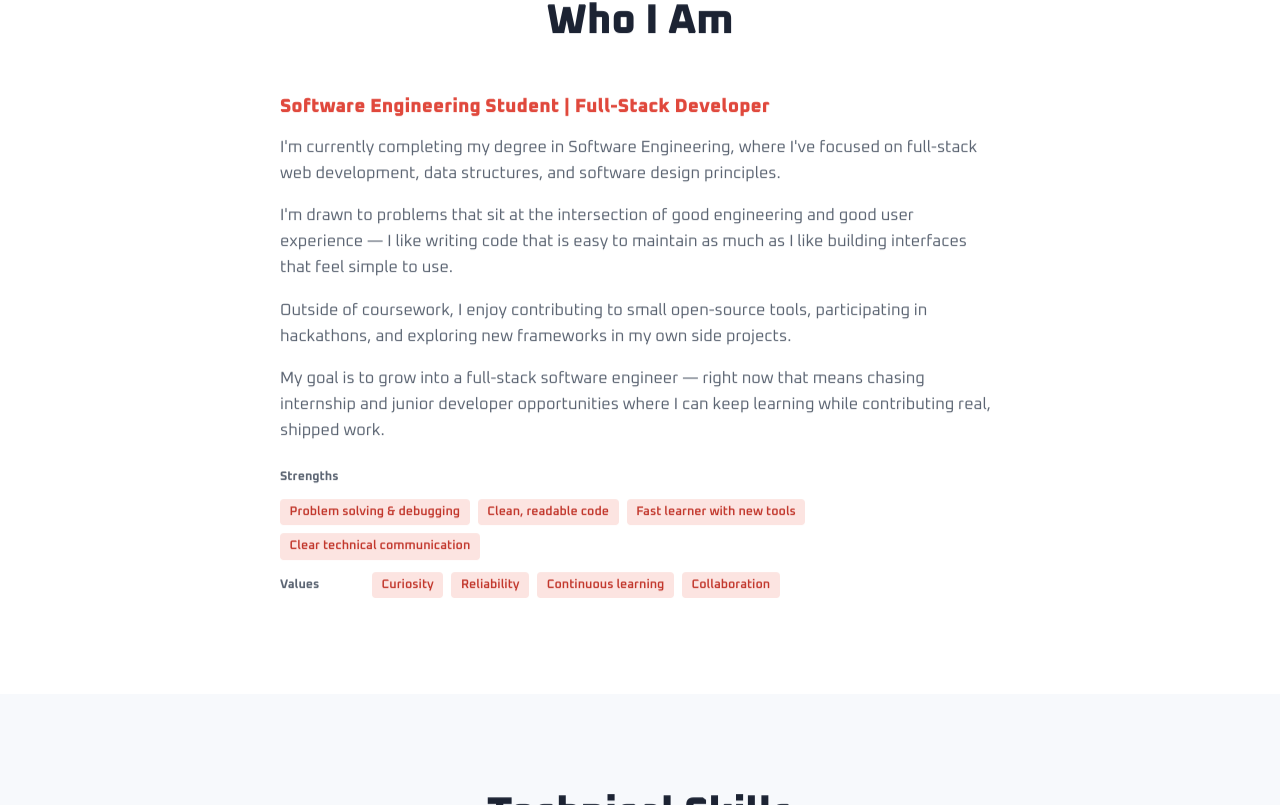
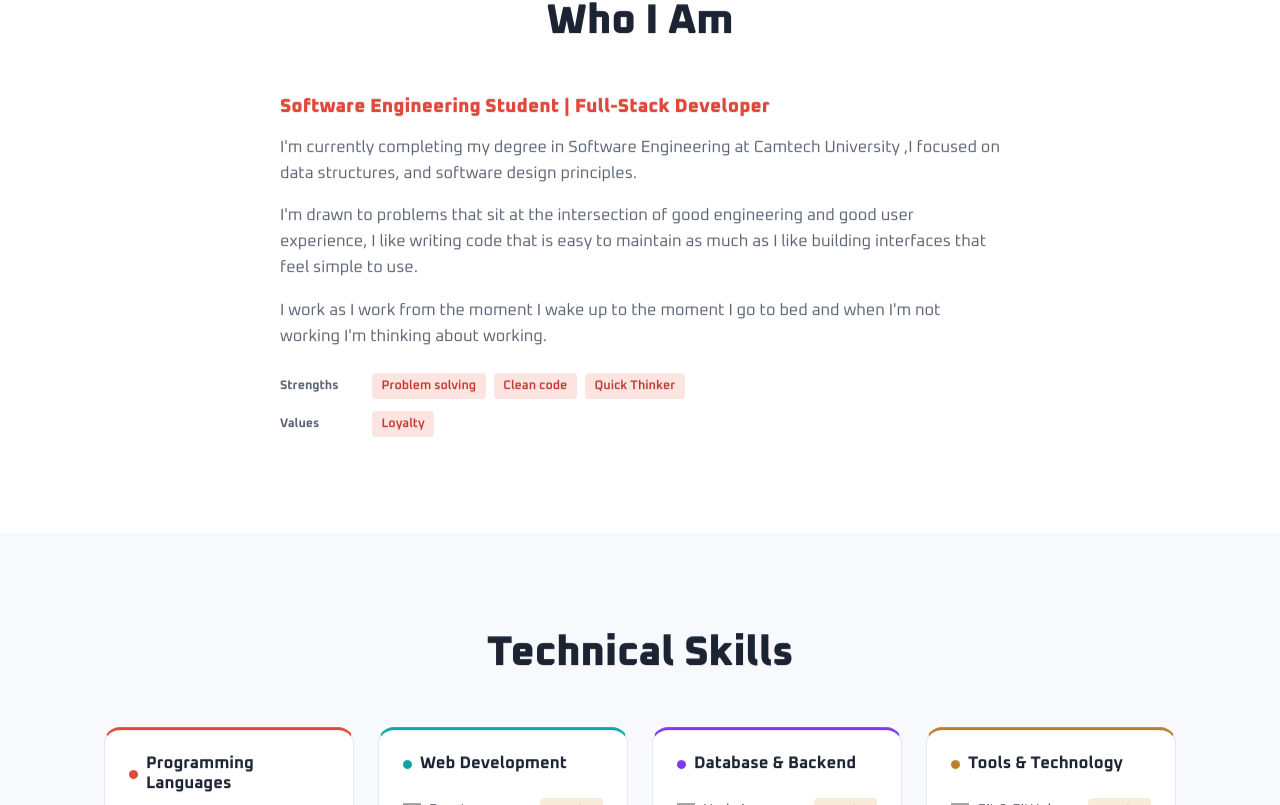
Before and after one commit to pp6025010082-beep/Portfolio-Website, a React (Vite) app in the folder client/: page / in a window 1280 px wide. Shown: the part 695-1500 px from the top of the page. Built offline with nearby package versions, Linux system fonts and the light colour scheme; no server answers; grey boxes are pictures that could not be loaded.

Commit message:
Update About/Contact copy and trim env example comments

```diff
--- a/client/src/components/ContactForm.jsx
+++ b/client/src/components/ContactForm.jsx
@@ -34,7 +34,7 @@ function validate(values) {
 export default function ContactForm() {
   const [values, setValues] = useState(EMPTY_FORM);
   const [errors, setErrors] = useState({});
-  const [status, setStatus] = useState("idle"); // idle | submitting | success | error
+  const [status, setStatus] = useState("idle");
   const [serverError, setServerError] = useState("");
 
   const handleChange = (event) => {
--- a/client/src/components/sections/Contact.jsx
+++ b/client/src/components/sections/Contact.jsx
@@ -17,7 +17,6 @@ export default function Contact() {
         <FadeInSection>
           <SectionHeading
             title="Let's Work Together"
-            subtitle="Have an opportunity or question? Send a message and I'll get back to you soon."
           />
         </FadeInSection>
 
--- a/client/src/data/content.js
+++ b/client/src/data/content.js
@@ -4,7 +4,6 @@
 export const profile = {
   name: "Phok Phallaoudom",
   title: "Software Engineering Student",
-  tagline: "I build clean, reliable, full-stack web applications.",
   intro:
     "I'm a software engineering student who enjoys turning ideas into working products — from responsive front ends to REST APIs and databases. I'm currently looking for internship and junior developer opportunities.",
   email: "phallaoudomphok@gmail.com",
@@ -17,24 +16,20 @@ export const profile = {
 export const about = {
   headline: "Software Engineering Student | Full-Stack Developer",
   paragraphs: [
-    "I'm currently completing my degree in Software Engineering, where I've focused on full-stack web development, data structures, and software design principles.",
-    "I'm drawn to problems that sit at the intersection of good engineering and good user experience — I like writing code that is easy to maintain as much as I like building interfaces that feel simple to use.",
-    "Outside of coursework, I enjoy contributing to small open-source tools, participating in hackathons, and exploring new frameworks in my own side projects.",
-    "My goal is to grow into a full-stack software engineer — right now that means chasing internship and junior developer opportunities where I can keep learning while contributing real, shipped work.",
+    "I'm currently completing my degree in Software Engineering at Camtech University ,I focused on data structures, and software design principles.",
+    "I'm drawn to problems that sit at the intersection of good engineering and good user experience, I like writing code that is easy to maintain as much as I like building interfaces that feel simple to use.",
+    "I work as I work from the moment I wake up to the moment I go to bed and when I'm not working I'm thinking about working.",
   ],
   strengths: [
-    "Problem solving & debugging",
-    "Clean, readable code",
-    "Fast learner with new tools",
-    "Clear technical communication",
+    "Problem solving",
+    "Clean code",
+    "Quick Thinker",
   ],
-  values: ["Curiosity", "Reliability", "Continuous learning", "Collaboration"],
+  values: ["Loyalty"],
 };
 
 const DEVICON = "https://cdn.jsdelivr.net/gh/devicons/devicon/icons";
 
-// Skill levels are self-assessed placeholders — one of "advanced", "intermediate", "learning".
-// Change each one to match your real level before submitting.
 export const skillGroups = [
   {
     category: "Programming Languages",
@@ -68,7 +63,6 @@ export const skillGroups = [
     category: "Tools & Technology",
     skills: [
       { name: "Git & GitHub", level: "learning", icon: `${DEVICON}/github/github-original.svg` },
-      { name: "Postman", level: "learning", icon: `${DEVICON}/postman/postman-plain.svg` },
       { name: "Figma", level: "learning", icon: `${DEVICON}/figma/figma-plain.svg` },
     ],
   },
```
Also changed, not shown: 2 other files (tests, documents, lock files or other folders).
